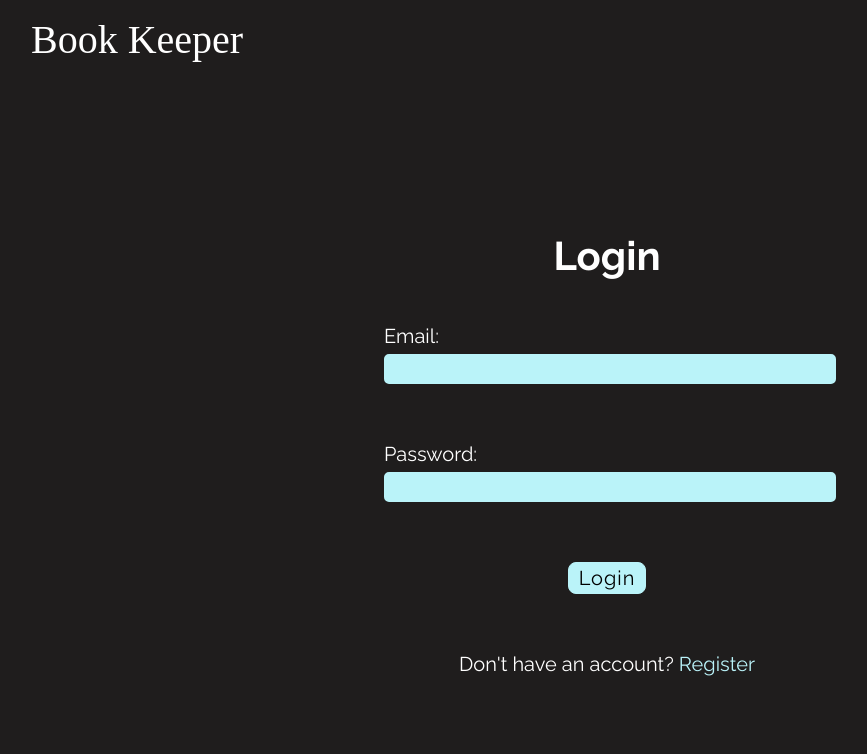
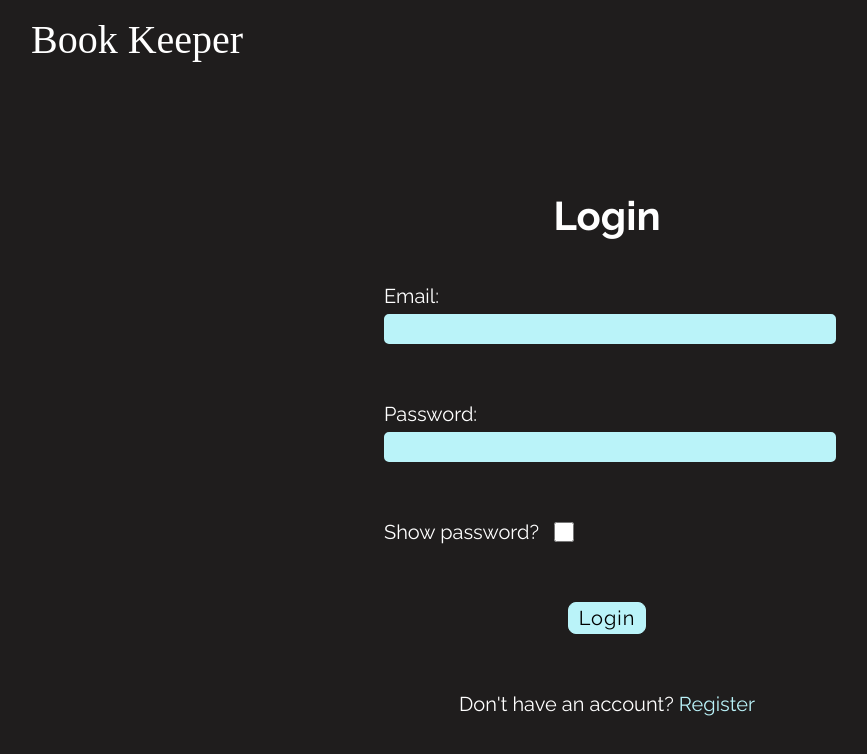
Before and after one commit to kristinmc42/BookKeeperFullstackHeroku, a React (Create React App) app in the folder client/: page /login in a window 1280 px wide. Shown: the top 754 px of the page, without its empty margins (33-900 px from the left). Built offline with nearby package versions, Linux system fonts and the light colour scheme; a web font is replaced by a local one.

Commit message:
added message when bookshelf is empty; added show password input to login page

```diff
--- a/client/src/pages/Books.tsx
+++ b/client/src/pages/Books.tsx
@@ -147,6 +147,7 @@ const Books: React.FC = () => {
               ) : null
             ) : null}
           </BookList>
+          {allBooks.data.length === 0 ?<StyledMessage>Your bookshelf is empty. Click on "Add a book" and start building your library!</StyledMessage>: null}
         </>
       ) : null}
     </Wrapper>
--- a/client/src/pages/Login.tsx
+++ b/client/src/pages/Login.tsx
@@ -21,6 +21,9 @@ const Login = () => {
     email: "",
     password: "",
   });
+
+  // for hiding/showing text in password input field
+  const [isShown, setIsShown] = useState<boolean>(false);
 
   // error in axios call
   const [error, setError] = useState<string | undefined>();
@@ -88,10 +91,21 @@ const Login = () => {
             Password:
             <input
               required
-              type="password"
+              type={isShown ? "text" : "password"}
               id="passwordLogin"
               name="password"
               onChange={handleChange}
+              value={inputs.password}
+            />
+          </label>
+          <label htmlFor="showPassword">
+            Show password?
+            <input
+              type="checkbox"
+              id="showPassword"
+              name="showPassword"
+              checked={isShown}
+              onChange={() => setIsShown((isShown) => !isShown)}
             />
           </label>
           <Button type="submit">Login</Button>
@@ -169,6 +183,15 @@ const Wrapper = styled.div`
           align-self: flex-start;
         }
       }
+      label:nth-of-type(3) {
+        display: flex;
+        input {
+          max-width: 30px;
+          height: 20px;
+          margin-top: 0;
+          margin-left: 0.5em;
+        }
+      }
 
       input {
         display: block;
```
Also changed, not shown: 2 other files (tests, documents, lock files or other folders).
